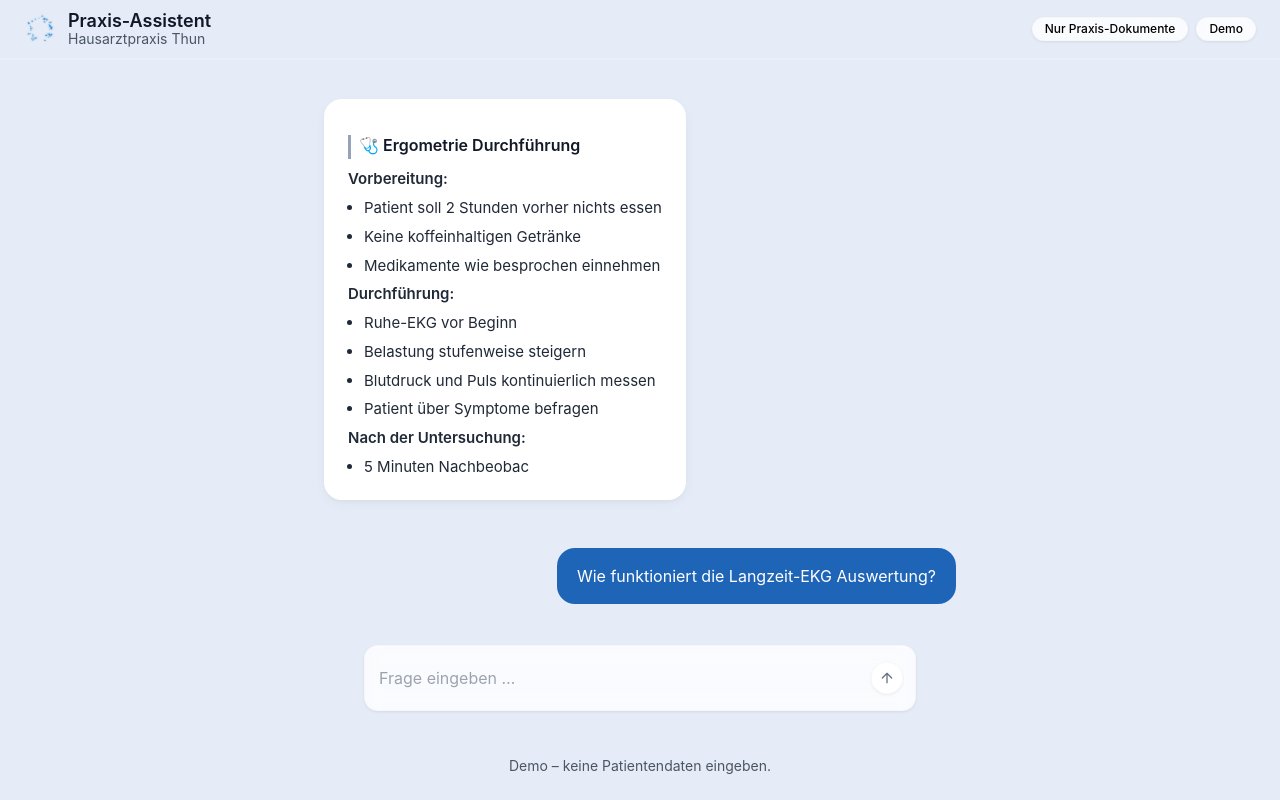
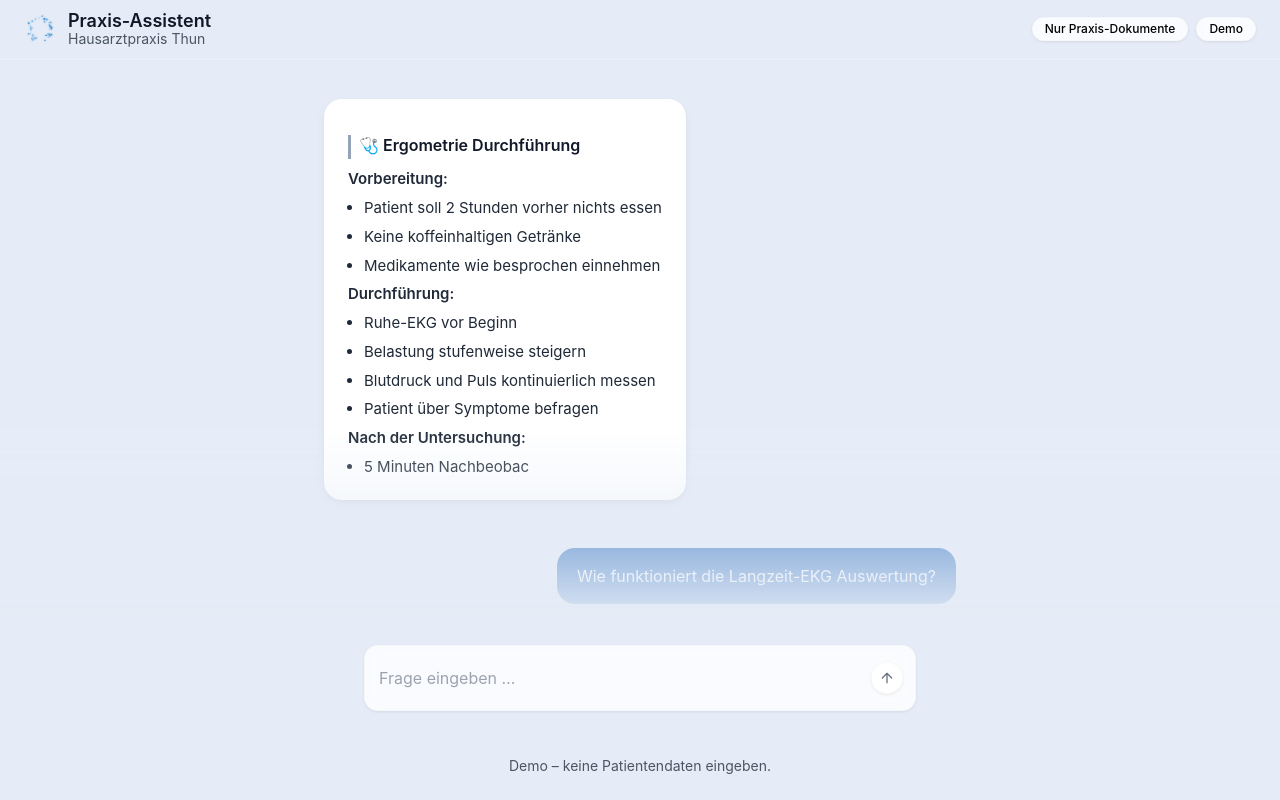
Before and after one commit to zen-ark/hausarztpraxis, a Nuxt app: page /chat in a window 1280 px wide. Built offline with nearby package versions, Linux system fonts and the light colour scheme.

Commit message:
fix: restore gradient and blur effects at bottom of page
- Add back CSS mask for fade effect on chat scroll container
- Restore progressive blur overlay with backdrop-filter
- Maintain proper z-index layering for visual effects
- Keep all usability improvements while restoring visual design

```diff
--- a/pages/chat.vue
+++ b/pages/chat.vue
@@ -686,10 +686,44 @@ const handleInfoClick = () => {
   /* Hide scrollbar */
   scrollbar-width: none; /* Firefox */
   -ms-overflow-style: none; /* IE and Edge */
+  background: var(--bg);
+  /* CSS Mask for fade effect */
+  -webkit-mask-image: linear-gradient(to bottom,
+    black 0%,
+    black calc(100% - 200px),
+    transparent 100%
+  );
+  mask-image: linear-gradient(to bottom,
+    black 0%,
+    black calc(100% - 200px),
+    transparent 100%
+  );
 }
 
 .chat-scroll-container::-webkit-scrollbar {
   display: none; /* Chrome, Safari, Opera */
+}
+
+/* Progressive blur overlay */
+.chat-scroll-container::before {
+  content: '';
+  position: absolute;
+  bottom: 0;
+  left: 0;
+  right: 0;
+  height: 120px;
+  background: linear-gradient(to bottom,
+    transparent 0%,
+    rgba(255, 255, 255, 0.05) 20%,
+    rgba(255, 255, 255, 0.15) 40%,
+    rgba(255, 255, 255, 0.3) 60%,
+    rgba(255, 255, 255, 0.5) 80%,
+    rgba(255, 255, 255, 0.8) 100%
+  );
+  backdrop-filter: blur(1px);
+  -webkit-backdrop-filter: blur(1px);
+  pointer-events: none;
+  z-index: 1;
 }
 
 .chat-content {
@@ -704,6 +738,8 @@ const handleInfoClick = () => {
   flex-shrink: 0;
   padding: 20px 0;
   background: var(--bg);
+  position: relative;
+  z-index: 2;
 }
 
 
```
